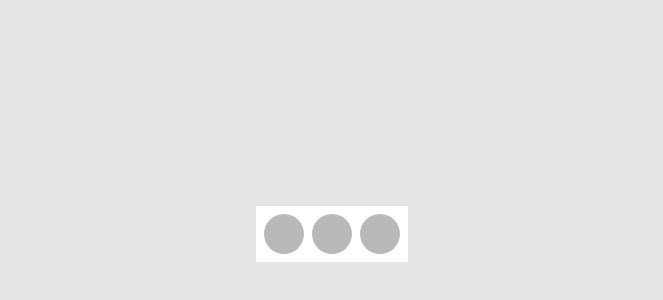
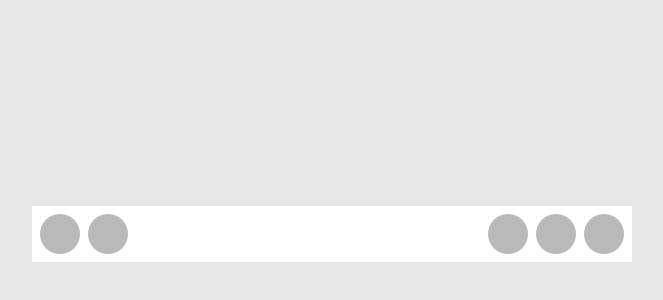
Before and after one commit to richardimaoka/mini-card-designer, a Next.js app: page / in a window 1280 px wide. Shown: the part 166-466 px from the top of the page, without its empty margins (308-971 px from the left). Built offline with nearby package versions, Linux system fonts and the light colour scheme.

Commit message:
to3/5elems

```diff
--- a/app/components/Root.tsx
+++ b/app/components/Root.tsx
@@ -9,6 +9,14 @@ import {
 } from "./shapes/definitions/shapes";
 
 type Props = {};
+
+function layoutChange(key: string) {}
+
+const mapping = [
+  {
+    keyCombo: "la",
+  },
+];
 
 function to3Elems(shape: Contanier1DShape): Contanier1DShape {
   const newShape = copyContainer1D(shape);
@@ -24,7 +32,26 @@ function to3Elems(shape: Contanier1DShape): Contanier1DShape {
   }
 
   // Change track size
-  newShape.trackSizes = ["auto", "auto", "auto"];
+  newShape.trackSizes = ["auto", "1fr", "auto"];
+
+  return newShape;
+}
+
+function to5Elems(shape: Contanier1DShape): Contanier1DShape {
+  const newShape = copyContainer1D(shape);
+
+  // Children size to be 3
+  newShape.children = [];
+  for (let i = 0; i < 5; i++) {
+    if (i < shape.children.length - 1) {
+      newShape.children[i] = copyShape(shape.children[i]);
+    } else {
+      newShape.children[i] = createCircle(16);
+    }
+  }
+
+  // Change track size
+  newShape.trackSizes = ["auto", "1fr", "auto", "auto", "auto"];
 
   return newShape;
 }
@@ -32,12 +59,8 @@ function to3Elems(shape: Contanier1DShape): Contanier1DShape {
 export function Root(props: Props) {
   const circle = createCircle(16);
   const rootShape = createContainer1D("horizontal", "white", [circle]);
+  rootShape.widthPx = 600;
 
-  const newShape = to3Elems(rootShape);
-
-  return (
-    <div className={styles.component}>
-      <Container1DHorizontal {...newShape} parentPath={[]} />
-    </div>
-  );
+  const newShape = to5Elems(to3Elems(rootShape));
+  return <Container1DHorizontal {...newShape} parentPath={[]} />;
 }
--- a/app/components/shapes/Container1D.module.css
+++ b/app/components/shapes/Container1D.module.css
@@ -2,3 +2,7 @@
   display: grid;
   box-sizing: border-box;
 }
+
+.temp {
+  border: dashed 2px rgb(207, 207, 207);
+}
--- a/app/components/shapes/Container1D.tsx
+++ b/app/components/shapes/Container1D.tsx
@@ -40,6 +40,9 @@ export function Container1DHorizontal(props: Container1DProps) {
         gridTemplateColumns: `${props.trackSizes.join(" ")}`,
         columnGap: `${props.gapPx}px`,
 
+        width: `${props.widthPx}px`,
+        height: `${props.heightPx}px`,
+
         paddingTop: `${props.padding.topPx}px`,
         paddingBottom: `${props.padding.bottomPx}px`,
         paddingLeft: `${props.padding.leftPx}px`,
@@ -51,11 +54,13 @@ export function Container1DHorizontal(props: Container1DProps) {
       {props.children.map((childShape) => {
         const childPath = pathAppend(props.parentPath, childShape.id);
         return (
+          // <div className={styles.temp}>
           <InnerSwitch
             key={childShape.id}
             {...childShape}
             parentPath={childPath}
           />
+          // </div>
         );
       })}
     </div>
@@ -73,6 +78,9 @@ export function Container1DVertical(props: Container1DProps) {
         gridTemplateRows: `${props.trackSizes.join(" ")}`,
         rowGap: `${props.gapPx}px`,
 
+        width: `${props.widthPx}px`,
+        height: `${props.heightPx}px`,
+
         paddingTop: `${props.padding.topPx}px`,
         paddingBottom: `${props.padding.bottomPx}px`,
         paddingLeft: `${props.padding.leftPx}px`,
@@ -84,11 +92,13 @@ export function Container1DVertical(props: Container1DProps) {
       {props.children.map((childShape) => {
         const childPath = pathAppend(props.parentPath, childShape.id);
         return (
+          // <div className={styles.temp}>
           <InnerSwitch
             key={childShape.id}
             {...childShape}
             parentPath={childPath}
           />
+          // </div>
         );
       })}
     </div>
--- a/app/components/shapes/definitions/shapes.ts
+++ b/app/components/shapes/definitions/shapes.ts
@@ -19,6 +19,9 @@ export type Contanier1DShape = {
 
   direction: Direction;
   trackSizes: trackSize[];
+
+  widthPx?: number;
+  heightPx?: number;
 
   padding: Padding;
   gapPx: number;
@@ -126,6 +129,38 @@ export function createContainer1D(
   };
 }
 
+export function updateContainerWidth(
+  shape: Contanier1DShape,
+  widthPx: number
+): Contanier1DShape {
+  const updatedShape = copyContainer1D(shape);
+  updatedShape.widthPx = widthPx;
+
+  return updatedShape;
+}
+
+export function updateContainerHeight(
+  shape: Contanier1DShape,
+  heightPx: number
+): Contanier1DShape {
+  const updatedShape = copyContainer1D(shape);
+  updatedShape.heightPx = heightPx;
+
+  return updatedShape;
+}
+
+export function updateContainerWidthHeight(
+  shape: Contanier1DShape,
+  widthPx: number,
+  heightPx: number
+): Contanier1DShape {
+  const updatedShape = copyContainer1D(shape);
+  updatedShape.widthPx = widthPx;
+  updatedShape.heightPx = heightPx;
+
+  return updatedShape;
+}
+
 /////////////////////////////////////////////////////////////////
 // Circle functions
 /////////////////////////////////////////////////////////////////
```
